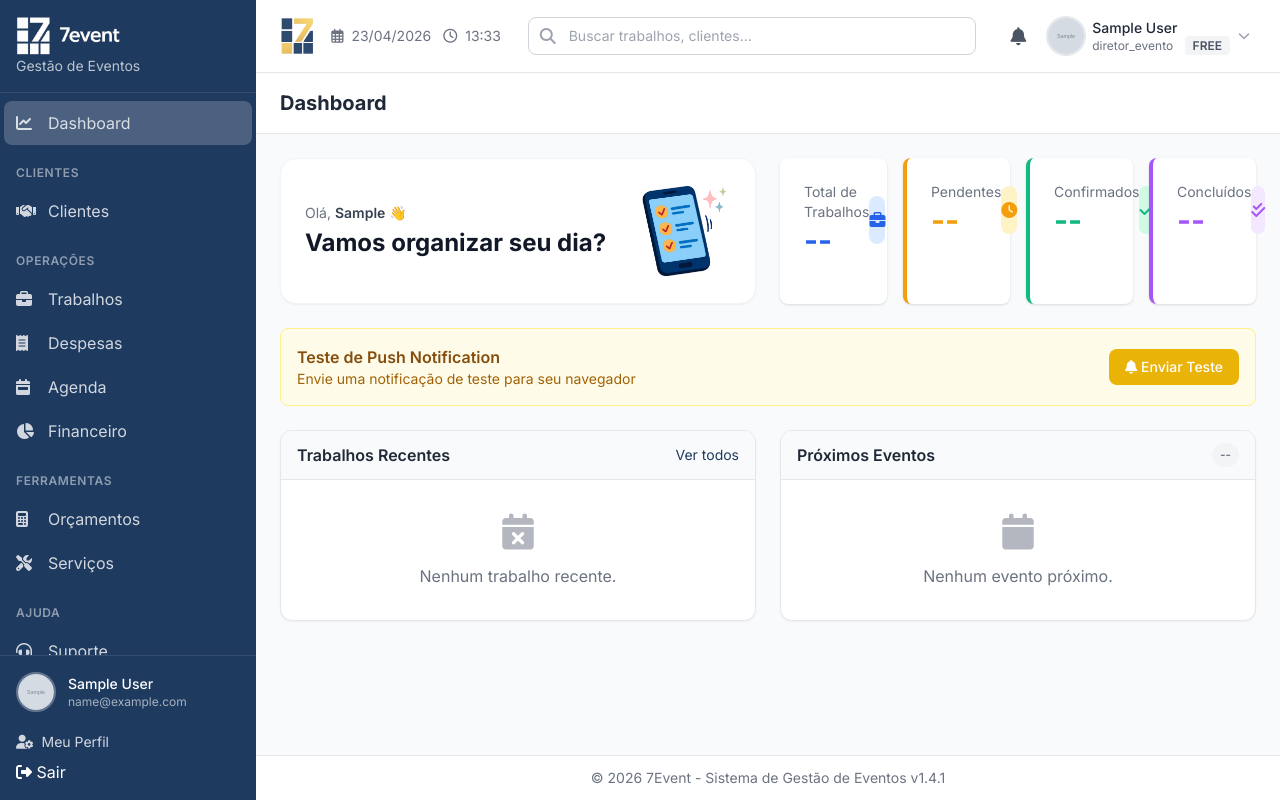
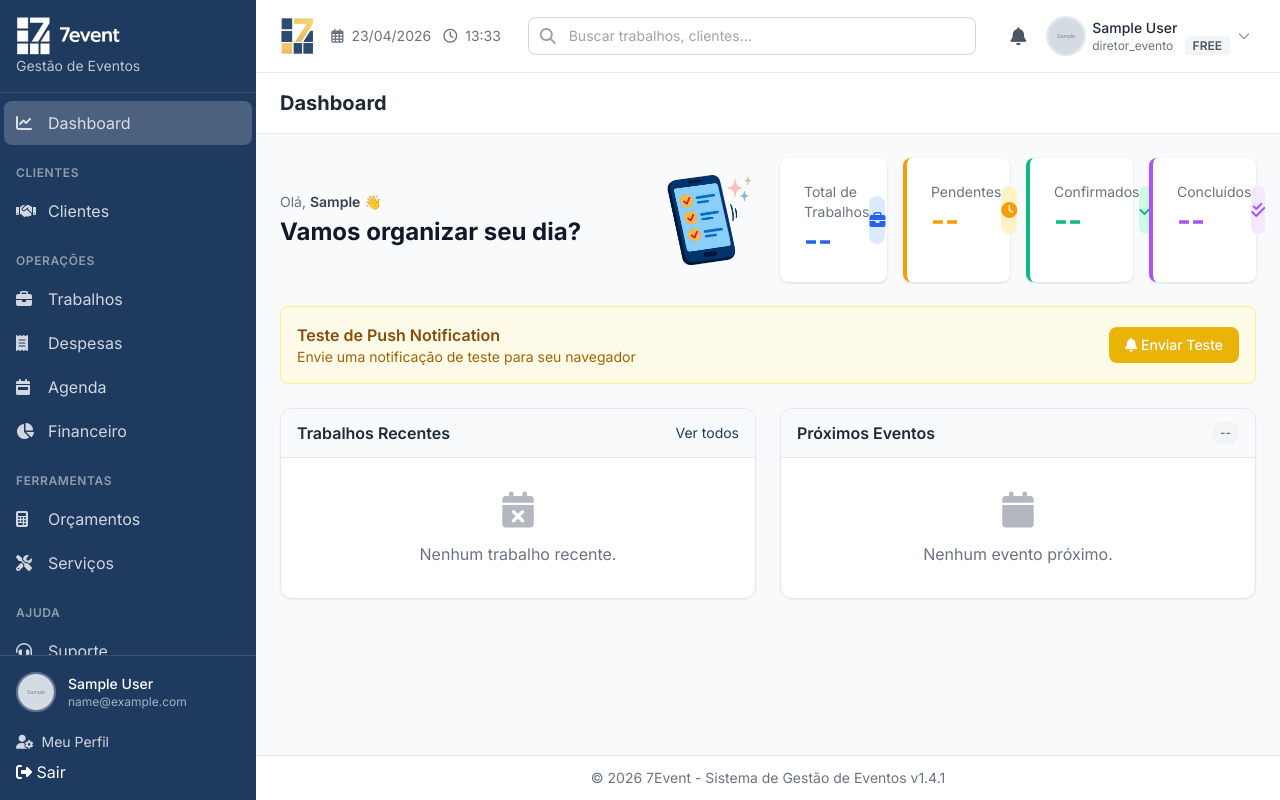
Before and after one commit to 7event24-alt/7event, a Django app: page /app/ in a window 1280 px wide. Run offline with Django 5.2, Linux system fonts and the light colour scheme; a user stored in the database is signed in; tables that the repository leaves empty hold one stand-in row (values such as "Sample post"); grey boxes marked "Sample" are stand-in pictures; data that the repository does not hold is empty; some libraries are stand-ins or nearby versions.

Commit message:
fix: remove card styling from welcome banner

```diff
--- a/base/templates/components/welcome_banner.html
+++ b/base/templates/components/welcome_banner.html
@@ -1,8 +1,7 @@
 {% load static %}
 <div class="grid grid-cols-1 lg:grid-cols-2 gap-6 items-stretch mb-6">
-    <!-- Welcome Banner -->
-    <div class="flex flex-row items-center justify-between gap-4 bg-white rounded-2xl shadow-sm border border-gray-100 p-4 lg:p-6">
-        <!-- Mobile & Tablet: texto + imagem (imagem à direita) -->
+    <!-- Welcome Banner - sem card -->
+    <div class="flex flex-row items-center justify-between gap-4">
         <div class="flex-1 flex flex-row items-center gap-4">
             <div class="flex-1">
                 <p class="text-gray-500 text-sm mb-1">
```
